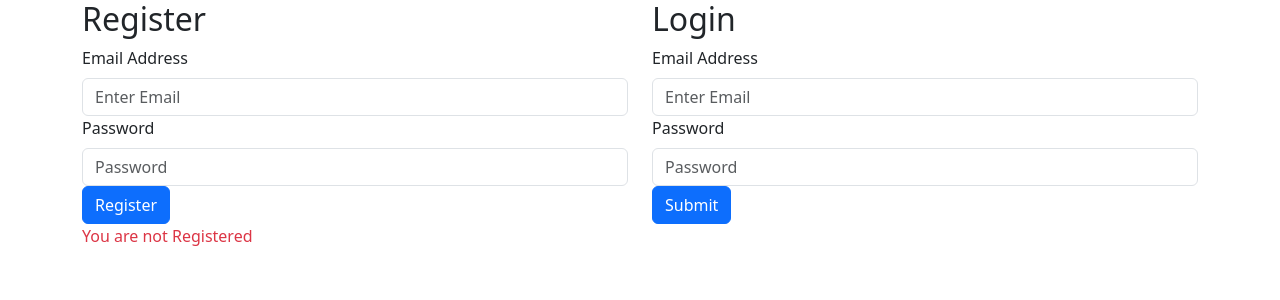
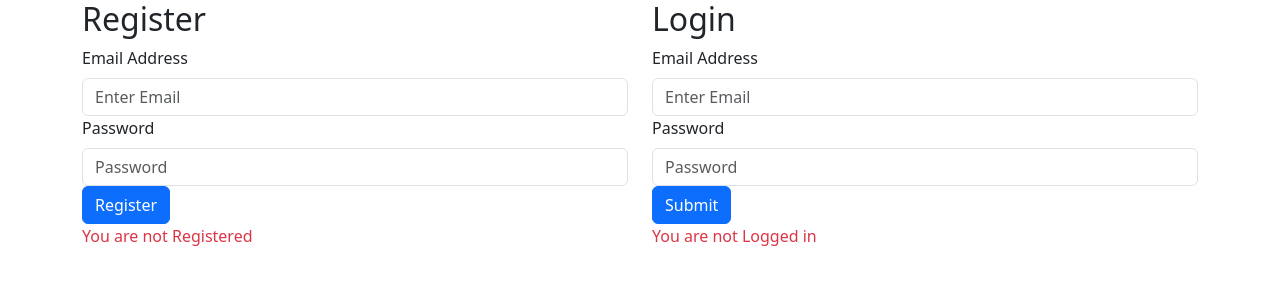
Before and after one commit to Uzair16ahmed/react-auth, a React (Create React App) app: page / in a window 1280 px wide. Shown: the top 300 px of the page. Built offline with nearby package versions, Linux system fonts and the light colour scheme.

Commit message:
login completed

```diff
--- a/src/Login.js
+++ b/src/Login.js
@@ -1,27 +1,78 @@
-import React from 'react'
+import React, { useState } from 'react'
 import { Form, Button } from 'react-bootstrap';
+import axios from 'axios';
 
 const Login = () => {
+
+  const [email, setEmail] = useState('');
+  const [password, setPassword] = useState('');
+  const [login, setLogin] = useState(false);
+
+  const handleSubmit = e => {
+    // prevent the form from refreshing the whole page
+    e.preventDefault();
+
+    const configuration = {
+      method: "post",
+      url: "http://localhost:3500/login",
+      data: {
+        email,
+        password
+      },
+    };
+
+    axios(configuration)
+    .then((res) => {
+      // console.log(res);
+      setLogin(true);
+    })
+    .catch((error) => {
+      console.log(error);
+      error = new Error();
+    });
+
+  }
+
   return (
     <>
       <h2>Login</h2>
-      <Form>
+      <Form onSubmit={(e) => handleSubmit(e)}>
         {/*email*/}
         <Form.Group controlId="formBasicEmail">
           <Form.Label>Email Address</Form.Label>
-          <Form.Control type="email" placeholder="Enter Email"/>
+          <Form.Control
+          type="email"
+          name="email"
+          value={email}
+          onChange={(e) => setEmail(e.target.value)}
+          placeholder="Enter Email"/>
         </Form.Group>
 
         {/*password */}
         <Form.Group controlId="formBasicPassword">
           <Form.Label>Password</Form.Label>
-          <Form.Control type="password" placeholder="Password"/>
+          <Form.Control
+          type="password"
+          name="password"
+          value={password}
+          onChange={(e) => setPassword(e.target.value)}
+          placeholder="Password"/>
         </Form.Group>
 
         {/*submit button*/}
-        <Button variant="primary" type="submit">
+        <Button
+        variant="primary"
+        type="submit"
+        onClick={(e) => handleSubmit(e)}
+        >
           Submit
         </Button>
+        {/* display success message */}
+        {login ? (
+          <p className="text-success">You are Logged in Successfully.</p>
+        ) : (
+          <p className="text-danger">You are not Logged in</p>
+        )}
       </Form>
     </>
   )
```
